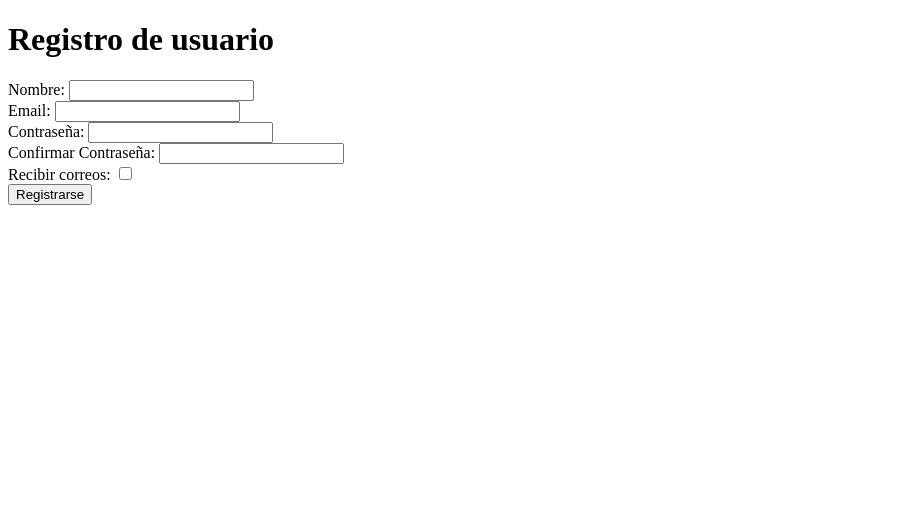
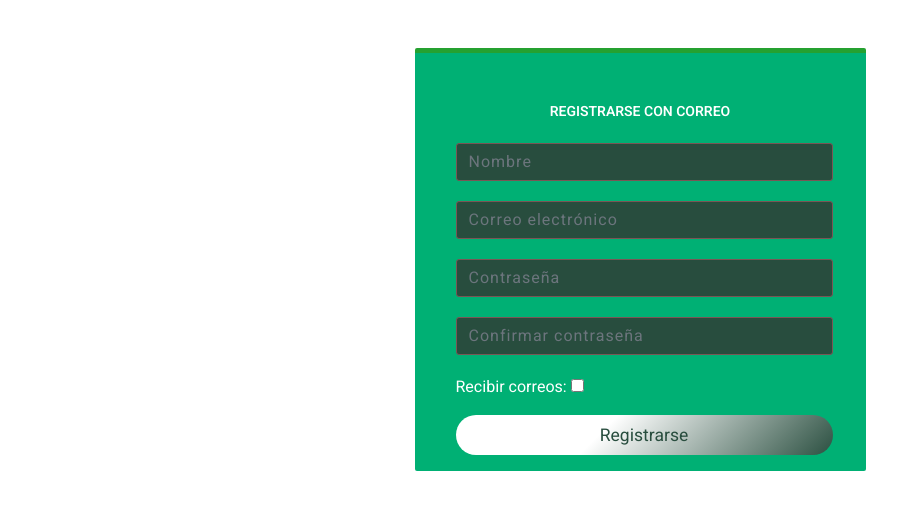
Before and after one commit to Koffy04/GRUPO12-2025-PROYINF, a Django app: page /registro/ in a window 1280 px wide. Shown: the top 510 px of the page, without its empty margins (0-921 px from the left). Run offline with Django 4.2, Linux system fonts and the light colour scheme; some libraries are stand-ins or nearby versions.

Commit message:
login/register+google

```diff
--- a/PROYECTO/OPIA/apps.py
+++ b/PROYECTO/OPIA/apps.py
@@ -1,5 +1,4 @@
 from django.apps import AppConfig
-
 
 class OpiaConfig(AppConfig):
     default_auto_field = 'django.db.models.BigAutoField'
--- a/PROYECTO/OPIA/forms.py
+++ b/PROYECTO/OPIA/forms.py
@@ -3,8 +3,22 @@ from .models import Perfil
 from django.contrib.auth.hashers import make_password, check_password
 
 class RegistroUsuario(forms.ModelForm):
-    password1 = forms.CharField(label='Contraseña', widget=forms.PasswordInput)
-    password2 = forms.CharField(label='Confirmar Contraseña', widget=forms.PasswordInput)
+    nombre = forms.CharField(
+        max_length=100,
+        widget=forms.TextInput(attrs={'placeholder': 'Nombre', 'class': 'form-control'})
+    )
+    email = forms.EmailField(
+        widget=forms.EmailInput(attrs={'placeholder': 'Correo electrónico', 'class': 'form-control'})
+    )
+    password1 = forms.CharField(
+        label="Contraseña",
+        widget=forms.PasswordInput(attrs={'placeholder': 'Contraseña', 'class': 'form-control'})
+    )
+    password2 = forms.CharField(
+        label="Confirmar contraseña",
+        widget=forms.PasswordInput(attrs={'placeholder': 'Confirmar contraseña', 'class': 'form-control'})
+    )
+
 
     class Meta:
         model = Perfil
@@ -32,7 +46,6 @@ class RegistroUsuario(forms.ModelForm):
         return perfil
 
 
-
 class LoginUsuario(forms.Form):
     email = forms.EmailField()
     password = forms.CharField(widget=forms.PasswordInput)
--- a/PROYECTO/OPIA/models.py
+++ b/PROYECTO/OPIA/models.py
@@ -1,6 +1,8 @@
 from django.db import models
 from django.utils import timezone
 from django.contrib.postgres.fields import ArrayField
+import unittest
+from unittest.mock import patch, MagicMock
 
 class Boletines(models.Model):
     id = models.BigAutoField(primary_key=True)
@@ -39,3 +41,54 @@ class Perfil(models.Model):
 
     def __str__(self):
         return self.email
+
+class TestUbicacionAPI(unittest.TestCase):
+    @patch('requests.get')  # Simula la función requests.get
+    def test_get_city_success(self, mock_get):
+        # Simula una respuesta exitosa de la API
+        mock_response = MagicMock()
+        mock_response.status_code = 200
+        mock_response.json.return_value = {
+            "address": {
+                "state": "Región Metropolitana de Santiago"
+            }
+        }
+        mock_get.return_value = mock_response
+
+        # Simula las coordenadas
+        lat, lng = "-33.4489", "-70.6693"
+        api_url = f"https://us1.locationiq.com/v1/reverse.php?key=pk.a73d396d2124f81921446f0ee1a967b5&lat={lat}&lon={lng}&format=json"
+
+        # Llama a la API simulada
+        response = mock_get(api_url)
+        data = response.json()
+
+        # Verifica que la API se haya llamado correctamente
+        mock_get.assert_called_once_with(api_url)
+        self.assertEqual(response.status_code, 200)
+        self.assertIn("state", data["address"])
+        self.assertEqual(data["address"]["state"], "Región Metropolitana de Santiago")
+
+    @patch('requests.get')
+    def test_get_city_failure(self, mock_get):
+        # Simula una respuesta fallida de la API
+        mock_response = MagicMock()
+        mock_response.status_code = 404
+        mock_response.json.return_value = {"error": "Not Found"}
+        mock_get.return_value = mock_response
+
+        # Simula las coordenadas
+        lat, lng = "-33.4489", "-70.6693"
+        api_url = f"https://us1.locationiq.com/v1/reverse.php?key=pk.a73d396d2124f81921446f0ee1a967b5&lat={lat}&lon={lng}&format=json"
+
+        # Llama a la API simulada
+        response = mock_get(api_url)
+
+        # Verifica que la API se haya llamado correctamente
+        mock_get.assert_called_once_with(api_url)
+        self.assertEqual(response.status_code, 404)
+        self.assertIn("error", response.json())
+        self.assertEqual(response.json()["error"], "Not Found")
+
+if __name__ == '__main__':
+    unittest.main()
--- a/PROYECTO/OPIA/static/js/ubicacion.js
+++ b/PROYECTO/OPIA/static/js/ubicacion.js
@@ -20,7 +20,7 @@ const regiones = {
     "Región Metropolitana de Santiago": 7
 };
 
-function getCoordintes() {
+function getCoordinates() {
 	var options = {
 		enableHighAccuracy: true,
 		timeout: 5000,
--- a/PROYECTO/OPIA/templates/index.html
+++ b/PROYECTO/OPIA/templates/index.html
@@ -59,10 +59,9 @@
                 </div>
                 <div class="navbar-nav ms-auto p-4 p-lg-0">
                 {% if perfil %}
-                    <p>Hola {{ perfil.nombre }}</p>
-                    <a href="{% url 'logout' %}" class="btn btn-primary rounded-0 py-4 px-lg-5 d-none d-lg-block">Cerrar sesión</a>
+                    <a href="{% url 'logout' %}" class="btn btn-primary rounded-0 py-4 px-lg-5 d-none d-lg-block">Logout</a>
                 {% else %}
-                    <a href="{% url 'login' %}" class="btn btn-primary rounded-0 py-4 px-lg-5 d-none d-lg-block">Acceder</a>
+                    <a href="{% url 'login' %}" class="btn btn-primary rounded-0 py-4 px-lg-5 d-none d-lg-block">Login</a>
                 {% endif %}
                 </div>
                 <div class="navbar-nav ms-auto p-4 p-lg-0">
--- a/PROYECTO/OPIA/templates/registro.html
+++ b/PROYECTO/OPIA/templates/registro.html
@@ -1,47 +1,78 @@
 <!DOCTYPE html>
 <html lang="es">
 <head>
+    {% load static %}
+    <meta charset="utf-8">
+    <title>OPIA - Register</title>
+    <meta content="width=device-width, initial-scale=1.0" name="viewport">
+    <meta content="" name="keywords">
+    <meta content="" name="description">
+    <!-- Favicon -->
+    <link href="{% static 'img/logo1.png' %}" rel="icon">
+
+    <!-- Google Web Fonts -->
+    <link rel="preconnect" href="https://fonts.googleapis.com">
+    <link rel="preconnect" href="https://fonts.gstatic.com" crossorigin>
+    <link href="https://fonts.googleapis.com/css2?family=Heebo:wght@400;500;600&family=Inter:wght@700;800&display=swap" rel="stylesheet">
+
+    <!-- Icon Font Stylesheet -->
+    <link href="https://cdnjs.cloudflare.com/ajax/libs/font-awesome/5.10.0/css/all.min.css" rel="stylesheet">
+    <link href="https://cdn.jsdelivr.net/npm/bootstrap-icons@1.4.1/font/bootstrap-icons.css" rel="stylesheet">
+
+    <!-- Libraries Stylesheet -->
+    <link href="{% static 'lib/animate/animate.min.css' %}" rel="stylesheet">
+    <link href="{% static 'lib/owlcarousel/assets/owl.carousel.min.css' %}" rel="stylesheet">
+
+    <!-- Customized Bootstrap Stylesheet -->
+    <link href="{% static 'css/bootstrap.min.css' %}" rel="stylesheet">
+
+    <!-- Template Stylesheet -->
+    <link href="{% static 'css/login.css' %}" rel="stylesheet">
+
     <meta charset="UTF-8">
-    <title>Registro</title>
+    <meta name="viewport" content="width=device-width, initial-scale=1.0">
+    <title>Register</title>
 </head>
 <body>
-    <h1>Registro de usuario</h1>
-
-    <form method="post">
+    <div class="container">
+	<div class="row d-flex justify-content-center mt-5">
+		<div class="col-12 col-md-8 col-lg-6 col-xl-5">
+			<div class="card py-3 px-2">
+				<div class="division">
+					<div class="row">
+						<div class="col-12"><span>REGISTRARSE CON CORREO</span></div>
+					</div>
+				</div>
+				<form method="POST" class="myform">
                     {% csrf_token %}
-        {{ form.non_field_errors }}
-
-        <div>
-            {{ form.nombre.label_tag }}
+					<div class="form-group">
                         {{ form.nombre }}
                         {{ form.nombre.errors }}
   					</div>
-
-        <div>
-            {{ form.email.label_tag }}
+                    <div class="form-group">
     					{{ form.email }}
                         {{ form.email.errors }}
   					</div>
-
-        <div>
-            {{ form.password1.label_tag }}
+ 					<div class="form-group">
                         {{ form.password1 }}
                         {{ form.password1.errors }}
   					</div>
-
-        <div>
-            {{ form.password2.label_tag }}
+                    <div class="form-group">
     					{{ form.password2 }}
                         {{ form.password2.errors }}
   					</div>
-
-        <div>
+                    <div class="form-group">
                         {{ form.recibir_correos.label_tag }}
                         {{ form.recibir_correos }}
                         {{ form.recibir_correos.errors }}
                     </div>
-
-        <button type="submit">Registrarse</button>
+  					<div class="form-group mt-3">
+  						<button type="submit" class="btn btn-block btn-primary btn-lg"><small>Registrarse</small></button>
+  					</div>
 				</form>
+			</div>
+		</div>
+	</div>
+</div>
 </body>
 </html>
--- a/PROYECTO/OPIA/urls.py
+++ b/PROYECTO/OPIA/urls.py
@@ -9,4 +9,7 @@ urlpatterns = [
     path('registro/', views.registro_view, name='registro'),
     path('login/', views.login_view, name='login'),
     path('logout/', views.logout_view, name='logout'),
+    path('elimminarc/', views.eliminarc, name='elimminarc'),
+    path('privacidad/', views.privacidad, name='privacidad'),
+    path('terminosycondiciones/', views.terminosycondiciones, name='terminosycondiciones')
 ]
--- a/PROYECTO/OPIA/views.py
+++ b/PROYECTO/OPIA/views.py
@@ -88,3 +88,12 @@ def login_view(request):
 def logout_view(request):
     request.session.flush()  # Elimina todos los datos de sesión
     return redirect('inicio')
+
+def eliminarc(request):
+    return redirect('eliminarc')
+
+def privacidad(request):
+    return redirect('privacidad')
+
+def terminosycondiciones(request):
+    return redirect('terminosycondiciones')
--- a/PROYECTO/PROYECTO/urls.py
+++ b/PROYECTO/PROYECTO/urls.py
@@ -22,4 +22,5 @@ from django.conf.urls.static import static
 urlpatterns = [
     path('admin/', admin.site.urls),
     path('', include('OPIA.urls')),
+    path('accounts/', include('allauth.urls')),
 ]+ static(settings.MEDIA_URL, document_root = settings.MEDIA_ROOT)
```
Also changed, not shown: PROYECTO/OPIA/templates/boletines.html (+3 -8 lines), PROYECTO/OPIA/templates/login.html (+6 -1 lines), PROYECTO/PROYECTO/settings.py (+25 -1 lines), PROYECTO/client_secret_23061102683-qqou8e3lcs26nvt8ove5gftt0otbmh1o.apps.googleusercontent.com.json (added, +13 -0 lines), PROYECTO/OPIA/templates/eliminarc.html (added), PROYECTO/OPIA/templates/privacidad.html (added), PROYECTO/OPIA/templates/terminosycondiciones.html (added). Lines whose indentation alone changed are shown as unchanged.
